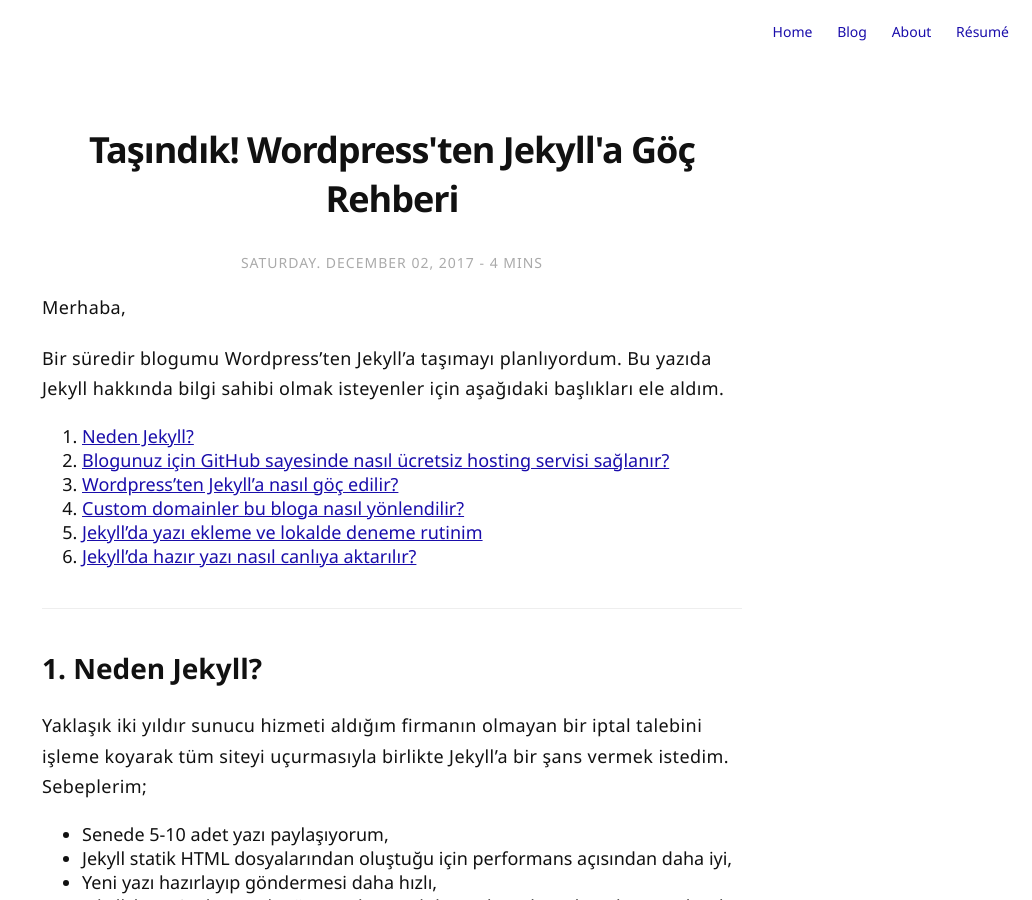
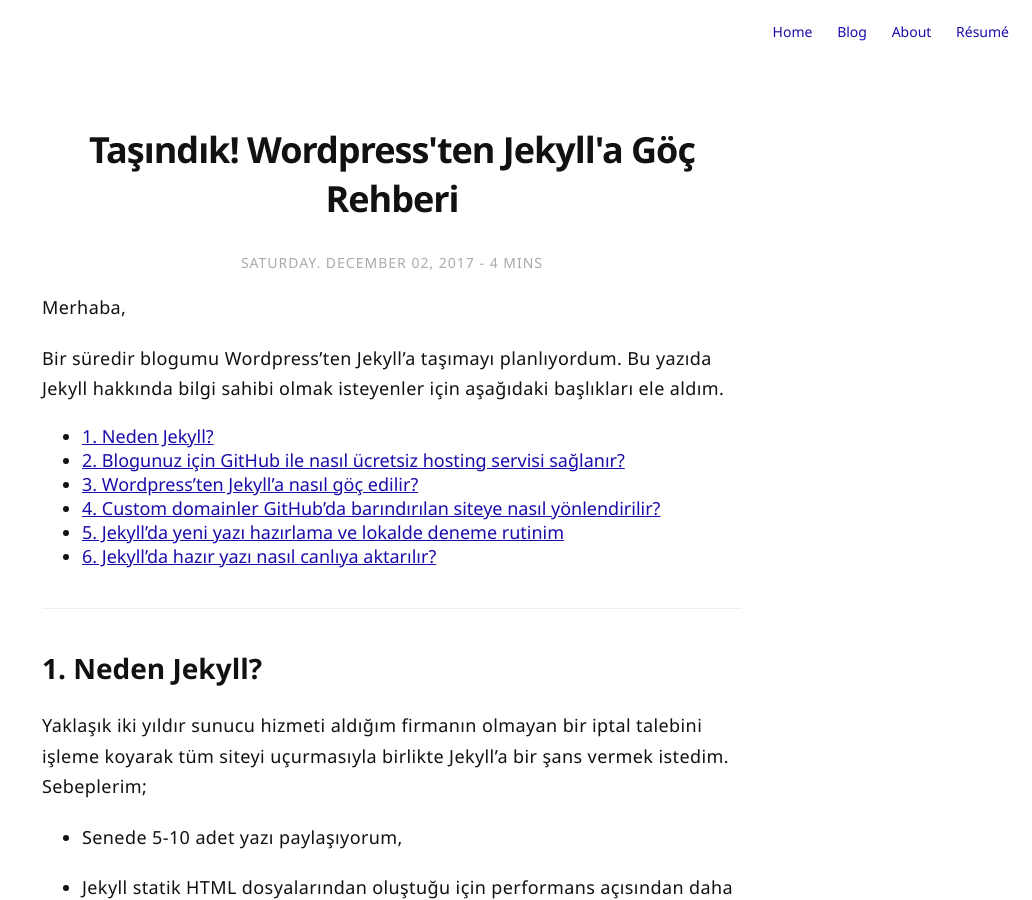
Before and after one commit to burakekici/burakekici.github.io, a Jekyll site: the page built from _posts/2017-12-02-tasindik.markdown, in a window 1280 px wide and 900 px high. Shown: the whole window, without its empty margins (248-1280 px from the left). Built offline with Jekyll 4.4.1, drawn with Linux system fonts in a browser that asks for light colours; emoji names are drawn with the system emoji font; comment, search, counter and statistics services are not loaded; some of the changed text lies outside the part shown.

Commit message:
Minor updates for posts.

```diff
--- a/_posts/2017-12-02-tasindik.markdown
+++ b/_posts/2017-12-02-tasindik.markdown
@@ -19,12 +19,12 @@
 
 Bir süredir blogumu Wordpress'ten Jekyll'a taşımayı planlıyordum. Bu yazıda Jekyll hakkında bilgi sahibi olmak isteyenler için aşağıdaki başlıkları ele aldım.
 
-1. [Neden Jekyll?](#1-neden-jekyll)
-2. [Blogunuz için GitHub sayesinde nasıl ücretsiz hosting servisi sağlanır?](#2-blogunuz-için-github-ile-nasıl-ücretsiz-hosting-servisi-sağlanır)
-3. [Wordpress'ten Jekyll'a nasıl göç edilir?](#3-wordpressten-jekylla-nasıl-göç-edilir)
-4. [Custom domainler bu bloga nasıl yönlendilir?](#4-custom-domainler-githubda-barındırılan-siteye-nasıl-yönlendirilir)
-5. [Jekyll'da yazı ekleme ve lokalde deneme rutinim](#5-jekyllda-yeni-yazı-hazırlama-ve-lokalde-deneme-rutinim)
-6. [Jekyll'da hazır yazı nasıl canlıya aktarılır?](#6-jekyllda-hazır-yazı-nasıl-canlıya-aktarılır)
+- [1. Neden Jekyll?](#1-neden-jekyll)
+- [2. Blogunuz için GitHub ile nasıl ücretsiz hosting servisi sağlanır?](#2-blogunuz-i%C3%A7in-github-ile-nas%C4%B1l-%C3%BCcretsiz-hosting-servisi-sa%C4%9Flan%C4%B1r)
+- [3. Wordpress'ten Jekyll'a nasıl göç edilir?](#3-wordpressten-jekylla-nas%C4%B1l-g%C3%B6%C3%A7-edilir)
+- [4. Custom domainler GitHub'da barındırılan siteye nasıl yönlendirilir?](#4-custom-domainler-githubda-bar%C4%B1nd%C4%B1r%C4%B1lan-siteye-nas%C4%B1l-y%C3%B6nlendirilir)
+- [5. Jekyll'da yeni yazı hazırlama ve lokalde deneme rutinim](#5-jekyllda-yeni-yaz%C4%B1-haz%C4%B1rlama-ve-lokalde-deneme-rutinim)
+- [6. Jekyll'da hazır yazı nasıl canlıya aktarılır?](#6-jekyllda-haz%C4%B1r-yaz%C4%B1-nas%C4%B1l-canl%C4%B1ya-aktar%C4%B1l%C4%B1r)
 
 ---
 
@@ -33,10 +33,15 @@
 Yaklaşık iki yıldır sunucu hizmeti aldığım firmanın olmayan bir iptal talebini işleme koyarak tüm siteyi uçurmasıyla birlikte Jekyll'a bir şans vermek istedim. Sebeplerim;
 
 * Senede 5-10 adet yazı paylaşıyorum,
+
 * Jekyll statik HTML dosyalarından oluştuğu için performans açısından daha iyi,
+
 * Yeni yazı hazırlayıp göndermesi daha hızlı,
+
 * Jekyll'da veri tabanı yok, tüm yazılar markdown dosyalarından oluşuyor, bu da taşınabilirliği ve güvenliği artırıyor,
+
 * Yedek almak, yeni bir tema denemek ya da Jekyll benzeri başka platformlar (ör: Hugo) denemek kolay,
+
 * Ayrıca GitHub ya da Gitlab Pages servisleri sayesinde site **ücretsiz** olarak yayınlanabiliyor.
 
 Jekyll'a dair aklıma gelen tek eksiklik, Wordpress'in eklentiler yönünden bir hayli avantajlı olması. İhtiyaç duymadığımdan benim için bir problem oluşturmuyor.
@@ -126,3 +131,11 @@
 
 ## 6. Jekyll'da hazır yazı nasıl canlıya aktarılır?
 Yeni yazınızı yazdınız ve uzak sunucuya göndermek istiyorsunuz. Bunun için terminal de kullanabilirsiniz ancak ben kolayıma geldiği için GitHub Desktop uygulamasını kullanıyorum. Commit ve push ettikten sonra artık yazınız yayında. Bu kadar pratik.
+
+<br>
+
+---
+
+<br>
+
+GitHub'da barındırılan siteye HTTPS desteğinin nasıl eklendiğini [şu yazıda](https://burakekici.com/github-custom-domain-https) anlattım.
```
Also changed, not shown: _posts/2016-11-01-erasmus-bolum-1.markdown (+6 -2 lines), assets/images/2016/erasmus/taahhutname.jpg (added).
